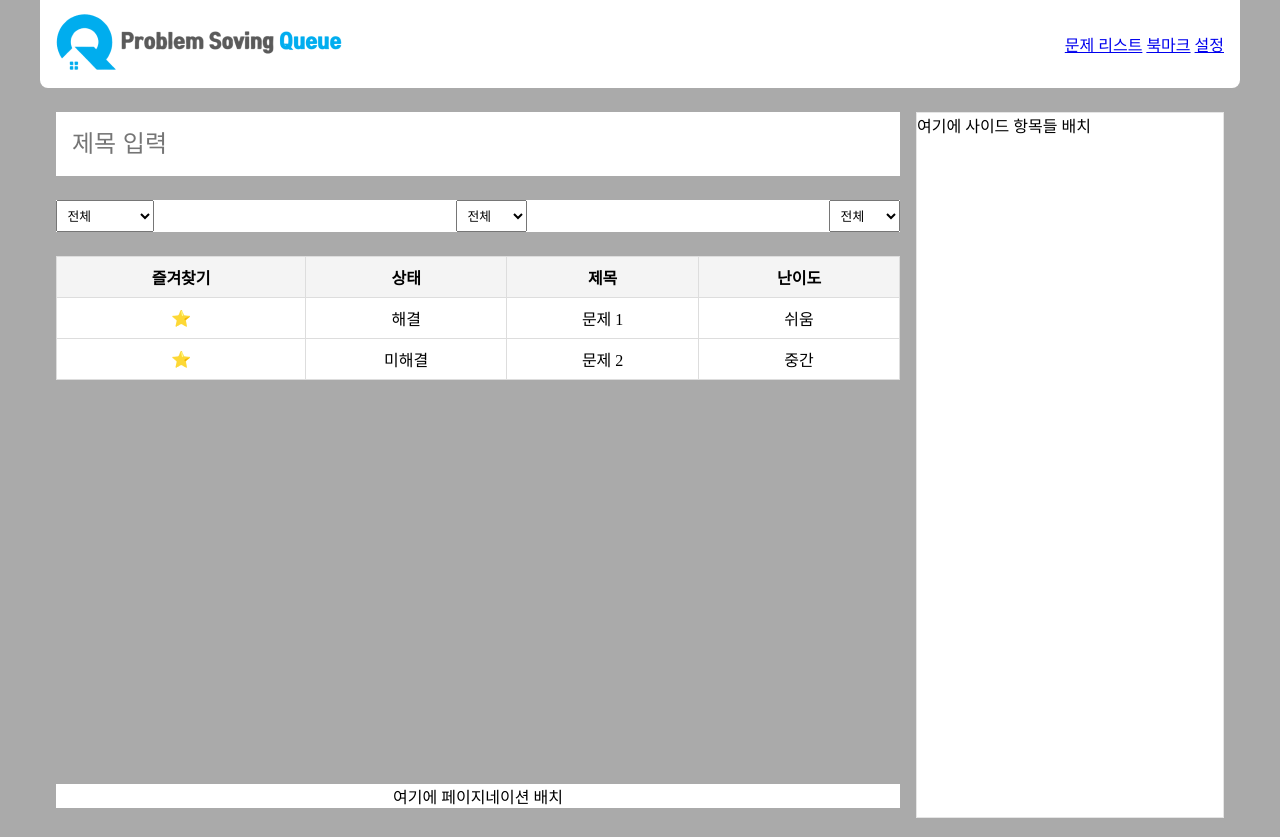
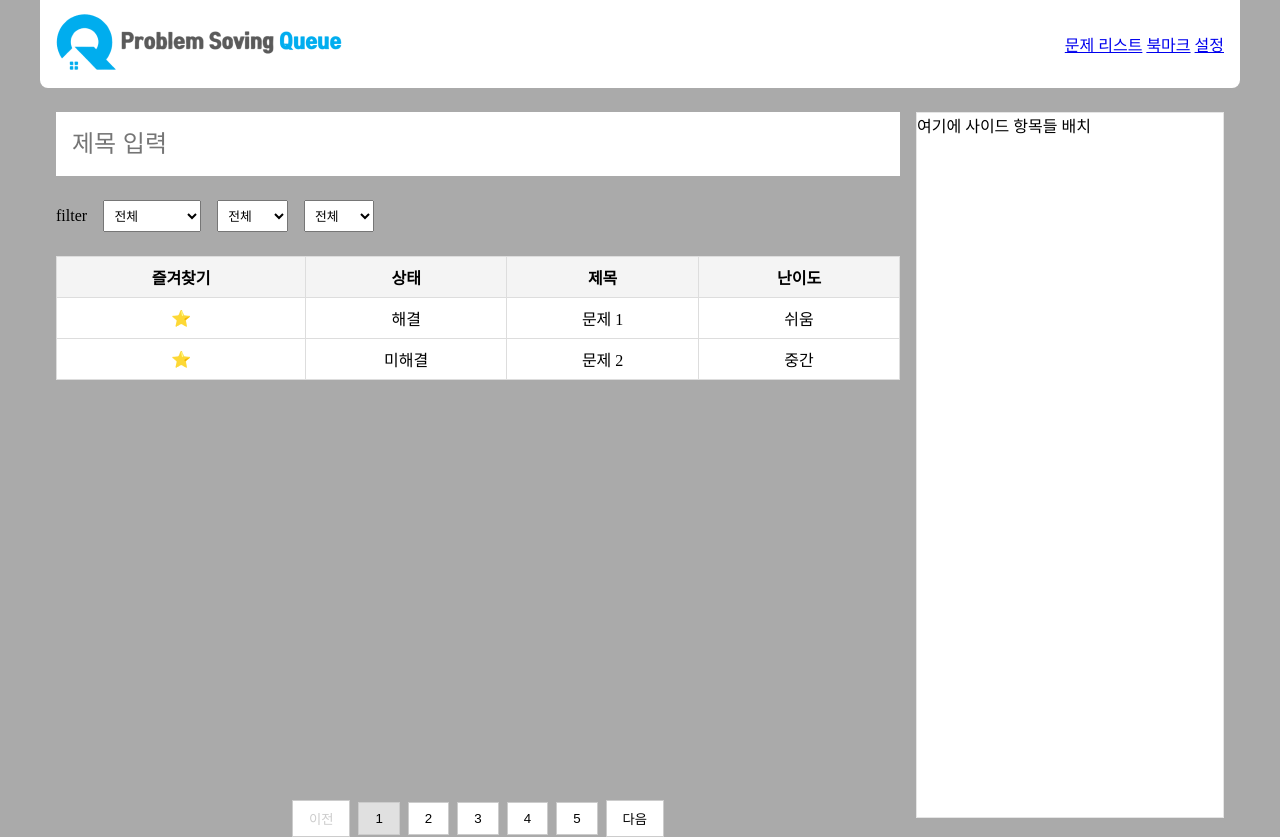
Before and after one commit to youKeon/ProblemSolvingQueue, a SvelteKit app in the folder frontend/: page /problem in a window 1280 px wide. Built offline with nearby package versions, Linux system fonts and the light colour scheme.

Commit message:
페이지네이션 모듈화

```diff
--- /dev/null
+++ b/frontend/src/lib/components/elements/Pagination.svelte
@@ -0,0 +1,57 @@
+<script lang="ts">
+  export let currentPage = 1;
+  export let totalPage = 5;
+
+  function handleClick(page:number){
+    if(page >= 1 && page <= totalPage){
+      currentPage = page;
+      // 여기서 현재 페이지에 대한 데이터 불러오기 함수
+      // fetchProblems(currentPage);
+    }
+  }
+</script>
+
+<div class="pagination">
+  <button class="pagination-button" disabled={currentPage === 1} on:click={() => handleClick(currentPage - 1)}>이전</button>
+  {#each Array(totalPage) as _, i}
+    <button class="pagination-button" class:active={currentPage === i + 1} on:click={() => handleClick(i + 1)}>{i + 1}</button>
+  {/each}
+  <button class="pagination-button" disabled={currentPage === totalPage} on:click={() => handleClick(currentPage + 1)}>다음</button>
+</div>
+
+<style>
+  .pagination {
+    display: flex;
+    justify-content: center;
+    align-items: center;
+    margin-top: 16px;
+  }
+
+  .pagination-button {
+    margin: 0 4px;
+    padding: 8px 16px;
+    border: 1px solid #ccc;
+    background-color: #fff;
+    cursor: pointer;
+    transition: background-color 0.3s, border-color 0.3s; /* 트랜지션 효과 추가 */
+  }
+
+  .pagination-button:hover {
+    background-color: #f0f0f0;
+    border-color: #aaa; /* 호버 시 테두리 색 변경 */
+  }
+
+  .pagination-button:disabled {
+    color: #ccc;
+    cursor: not-allowed;
+  }
+
+  .pagination-button:disabled:hover {
+    background-color: #fff; /* 비활성화 상태에서는 배경색 변경 안함 */
+    border-color: #ccc; /* 비활성화 상태에서는 테두리 색 변경 안함 */
+  }
+
+  .pagination-button.active {
+    background-color: #e0e0e0;
+  }
+</style>
--- a/frontend/src/routes/problem/+page.svelte
+++ b/frontend/src/routes/problem/+page.svelte
@@ -2,6 +2,7 @@
 <script lang="ts">
   import SelectBox from "$lib/components/elements/SelectBox.svelte";
   import ProblemTable from "$lib/components/problem/ProblemTable.svelte";
+  import Pagination from "$lib/components/elements/Pagination.svelte";
   // import { getProblemsList } from "../../api/api";
 
   // async function fetchProblems(){
@@ -66,16 +67,26 @@
       <label for="search-box" class="visually-hidden">제목 입력</label>
       <input class="search-box" id="search-box" placeholder="제목 입력">
       <div class="select-category">
-        <SelectBox id="bookmark" label="북마크" options={bookmarkOptions} />
-        <SelectBox id="status" label="상태" options={statusOptions} />
-        <SelectBox id="level" label="난이도" options={levelOptions} />
+        <div class="select-box">
+          filter
+        </div>
+        <div class="select-box">
+          <SelectBox id="bookmark" label="북마크" options={bookmarkOptions} />
+        </div>
+        <div class="select-box">
+          <SelectBox id="status" label="상태" options={statusOptions} />
+        </div>
+        <div class="select-box">
+          <SelectBox id="level" label="난이도" options={levelOptions} />
+        </div>
       </div>
     </nav>
-    <main aria-label="주 콘텐츠">
+    <main aria-label="문제 리스트 모아보기">
       <ProblemTable {problems} />
     </main>
-    <div class="pagination">
-      여기에 페이지네이션 배치
+    <!-- 페이지네이션 위치 -->
+    <div class="pagination-aria">
+      <Pagination currentPage={1} totalPage={5} />
     </div>
   </section>
   <aside aria-label="사이드 메뉴">
@@ -114,12 +125,14 @@
   }
   .select-category {
     display: flex;
-    justify-content: space-between;
+    justify-content: flex-start;
     align-items: center;
     height: 32px;
     width: 100%;
     margin-bottom: 24px;
-    background-color: white;
+  }
+  .select-box {
+    margin-right: 16px;
   }
   /* 요소를 숨기면서 스크린리더를 통해(aria 등의 대체텍스트) 읽어올 수 있도록 한다 */
   .visually-hidden {
@@ -133,10 +146,9 @@
     white-space: nowrap;
     border: 0;
   }
-  .pagination {
+  .pagination-aria {
     display: flex;
     justify-content: center;
-    background-color: white;
   }
   aside {
     width: 306px; /* aside에 고정 너비 부여 */
--- a/frontend/src/routes/problem/[id].svelte
+++ b/frontend/src/routes/problem/[id].svelte
@@ -1 +1,2 @@
-<!-- 문제 단건 조회 페이지 -->
+<!-- 페이지에 따른 문제 조회 페이지 -->
+<!-- 여기는 페이지네이션에 따른 문제 리스트 페이지입니다. -->
```
